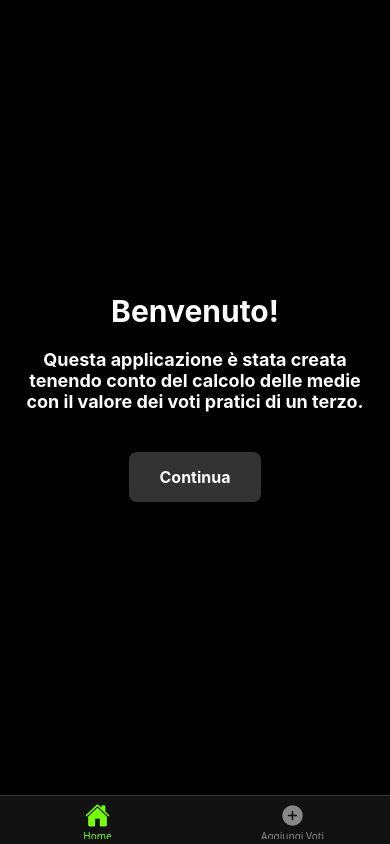
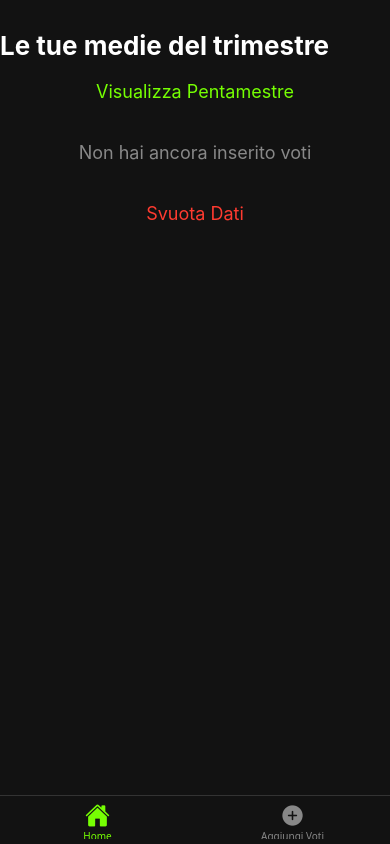
Before and after one commit to mattiasaan/GradeMate, a React Native app: screen /HomeScreen in a window 390 px wide. Built offline with nearby package versions, Linux system fonts and the light colour scheme.

Commit message:
risolto problema async

```diff
--- a/App.js
+++ b/App.js
@@ -26,7 +26,7 @@ function HomeStack() {
   return (
     <Stack.Navigator initialRouteName="Welcome">
       <Stack.Screen
-        name="Home"
+        name="HomeScreen"
         component={HomeScreen}
         options={{ headerShown: false }}
       />
@@ -81,7 +81,6 @@ export default function App() {
   );
 }
 
-
 /*
  __  __       _   _   _
  |  \/  | __ _| |_| |_(_) __ _ ___  __ _ _ __
--- a/Screens/AggiungiVoti.js
+++ b/Screens/AggiungiVoti.js
@@ -39,6 +39,7 @@ const AggiungiVoti = ({ navigation }) => {
     }
 
     const votoParse = parseFloat(voto);
+
     if (isNaN(votoParse) || votoParse < 1 || votoParse > 10) {
       Alert.alert("Errore", "Il voto deve essere un numero tra 1 e 10.");
       return;
@@ -51,7 +52,7 @@ const AggiungiVoti = ({ navigation }) => {
       const votiAggiornati = materie[materia]
         ? { ...materie[materia] }
         : { trimestre: [], pentamestre: [] };
-      votiAggiornati[periodo].push({ voto: votoParse, tipo: tipoVoto });
+      votiAggiornati[periodo].push({ voto: votoParse, tipo: tipoVoto }); //forse problema
 
       const materieAggiornate = { ...materie, [materia]: votiAggiornati };
 
--- a/Screens/DettagliMateria.js
+++ b/Screens/DettagliMateria.js
@@ -13,7 +13,7 @@ const DettagliMateriaScreen = ({ route }) => {
   const { nomeMateria, updateMaterie } = route.params; // Ora passiamo anche updateMaterie
   const [voti, setVoti] = useState({});
 
-  // Funzione per recuperare i voti dal AsyncStorage
+  //recupera i voti da AsyncStorage
   const fetchVoti = async () => {
     try {
       const materieSalvate = await AsyncStorage.getItem("materie");
@@ -26,7 +26,6 @@ const DettagliMateriaScreen = ({ route }) => {
     }
   };
 
-  // Funzione per salvare i voti in AsyncStorage
   const salvaVoti = async (nuoviVoti) => {
     try {
       const materieSalvate = await AsyncStorage.getItem("materie");
@@ -39,7 +38,6 @@ const DettagliMateriaScreen = ({ route }) => {
     }
   };
 
-  // Funzione per eliminare un voto
   const eliminaVoto = (periodo, index) => {
     Alert.alert("Vuoi eliminare il voto?", "", [
       { text: "Annulla", style: "cancel" },
@@ -51,13 +49,12 @@ const DettagliMateriaScreen = ({ route }) => {
             [periodo]: voti[periodo].filter((_, i) => i !== index),
           };
           setVoti(nuoviVoti);
-          salvaVoti(nuoviVoti); // Salva i nuovi voti in AsyncStorage
+          salvaVoti(nuoviVoti);
         },
       },
     ]);
   };
 
-  // Funzione per mostrare i voti di un periodo
   const mostraVoti = (periodo) => {
     if (!voti[periodo] || voti[periodo].length === 0) {
       return <Text style={style.noVoti}>Nessun voto nel {periodo}</Text>;
@@ -86,7 +83,7 @@ const DettagliMateriaScreen = ({ route }) => {
     );
   };
 
-  // Carica i voti quando la schermata è montata
+
   useEffect(() => {
     fetchVoti();
   }, []);
@@ -95,11 +92,9 @@ const DettagliMateriaScreen = ({ route }) => {
     <View style={style.container}>
       <Text style={style.titolo}>{nomeMateria}</Text>
 
-      {/* Sezione Trimestre */}
       <Text style={style.subTitolo}>Trimestre</Text>
       {mostraVoti("trimestre")}
 
-      {/* Sezione Pentamestre */}
       <Text style={style.subTitolo}>Pentamestre</Text>
       {mostraVoti("pentamestre")}
     </View>
--- a/Screens/HomeScreen.js
+++ b/Screens/HomeScreen.js
@@ -136,11 +136,9 @@ const HomeScreen = ({ navigation }) => {
             keyExtractor={(item, index) => index.toString()}
           />
         )}
-          {/*
             <TouchableOpacity style={stili.bottoneSvuota} onPress={svuotaAsyncStorage}>
               <Text style={stili.bottoneTesto}>Svuota Dati</Text>
             </TouchableOpacity>
-          */}
 
 
       </SafeAreaView>
@@ -199,16 +197,17 @@ const stili = StyleSheet.create({
     textAlign: "center",
     marginBottom: 20,
   },
+
+  bottoneTesto: {
+    color: "#ff3b30",
+    fontSize: 18,
+  },
   bottoneSvuota: {
-    backgroundColor: "#FF3B30",
-    paddingVertical: 10,
+    color: "#76FF03",
+    fontSize: 18,
+    textAlign: "center",
     marginTop: 20,
-    borderRadius: 8,
     alignItems: "center",
-  },
-  bottoneTesto: {
-    color: "#ffffff",
-    fontSize: 18,
   },
 });
 
--- a/Screens/WelcomePage.js
+++ b/Screens/WelcomePage.js
@@ -34,10 +34,9 @@ const WelcomeScreen = ({ navigation }) => {
     checkFirstLaunch();
   }, []);
 
-  // Esegui il reindirizzamento in un useEffect separato
   useEffect(() => {
     if (!loading && isFirstLaunch === false) {
-      navigation.replace("Home");
+      navigation.replace("HomeScreen");
     }
   }, [loading, isFirstLaunch, navigation]);
 
@@ -58,9 +57,12 @@ const WelcomeScreen = ({ navigation }) => {
           Questa applicazione è stata creata tenendo conto del calcolo delle
           medie con il valore dei voti pratici di un terzo.
         </Text>
+        <Text style={style.sottotitoloAllert}>
+          Se avevi una versione precedente dell' app prima di aggiungere voti svuota la memoria e riapri l'app
+        </Text>
         <TouchableOpacity
           style={style.button}
-          onPress={() => navigation.replace("Home")}
+          onPress={() => navigation.replace("HomeScreen")}
         >
           <Text style={style.buttonText}>Continua</Text>
         </TouchableOpacity>
@@ -68,7 +70,7 @@ const WelcomeScreen = ({ navigation }) => {
     );
   }
 
-  return null; // Mostra nulla nel caso in cui venga gestito il reindirizzamento
+  return null; //Mostra nulla
 };
 
 const style = StyleSheet.create({
@@ -93,6 +95,13 @@ const style = StyleSheet.create({
     fontSize: 18,
     textAlign: "center",
   },
+  sottotitoloAllert: {
+    color: "#ff3b30",
+    fontWeight: "bold",
+    marginBottom: 20,
+    fontSize: 16,
+    textAlign: "center",
+  },
   button: {
     backgroundColor: "#333",
     paddingVertical: 15,
```
